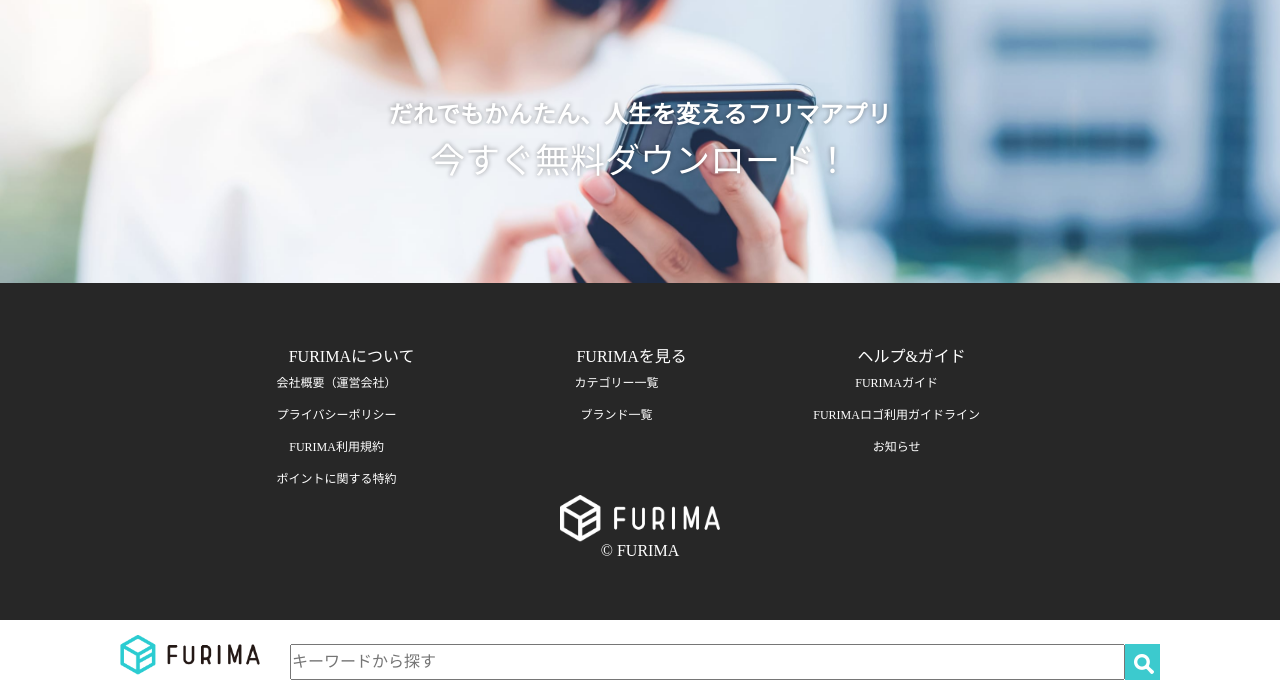
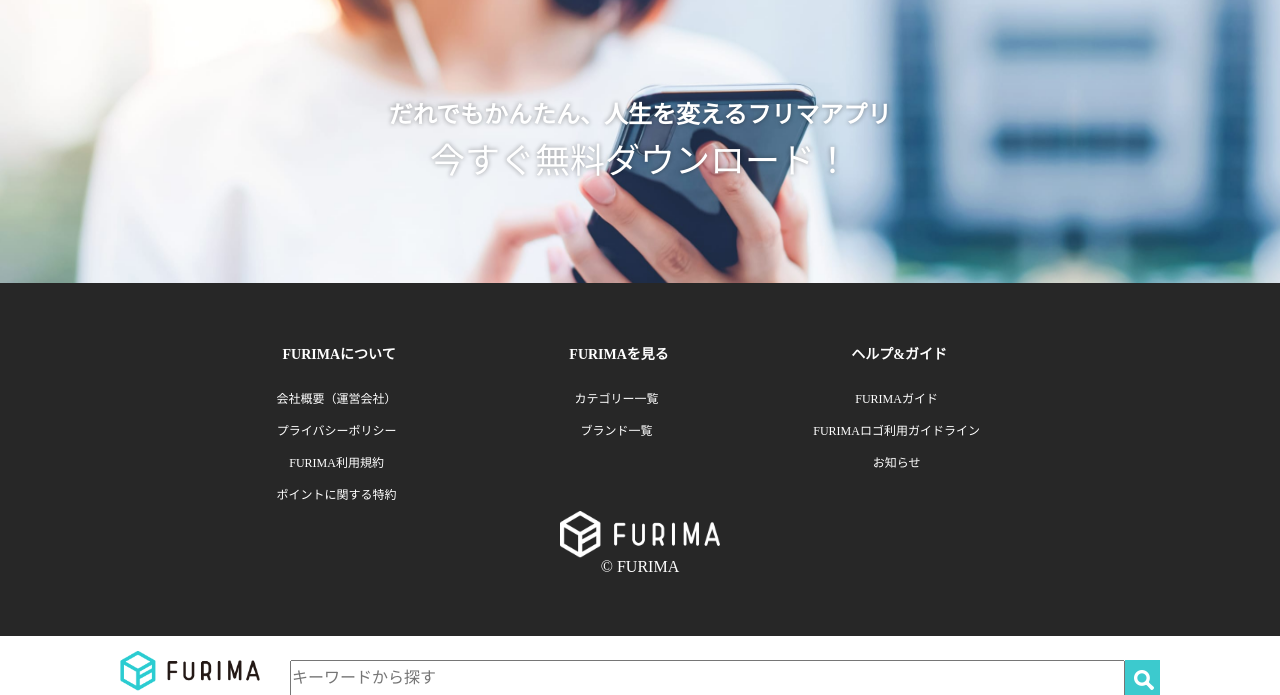
Before and after one commit to lipton6904/freemarket_sample_74a, a Rails app: template app/views/items/index.html.haml in a window 1280 px wide. Shown: the part 3325-4020 px from the top of the page. Run offline with Rails 7, Linux system fonts and the light colour scheme; the template is opened without the code that fills it, so the values that code supplies are empty; style sheets or scripts are compiled from the project's sources.

Commit message:
footer_fix
フッターのビューが崩れていたため修正

```diff
--- a/app/assets/stylesheets/footer.scss
+++ b/app/assets/stylesheets/footer.scss
@@ -12,10 +12,11 @@
       flex-direction: column;
       width: calc(1 / 3 * 100%);
       margin: 0 2% 0 0;
-      &__content__header{
+      &__header{
         margin: 0 0 20px;
-        font-size: 16px;
+        font-size: 14px;
         font-weight: bold;
+        padding-right: 25px;
       }
       &__about {
         list-style: none;
@@ -29,7 +30,7 @@
             text-decoration: none;
             font-size: 12px;
             line-height: 32px;
-          }
+        }
       }
     }
   }
```
